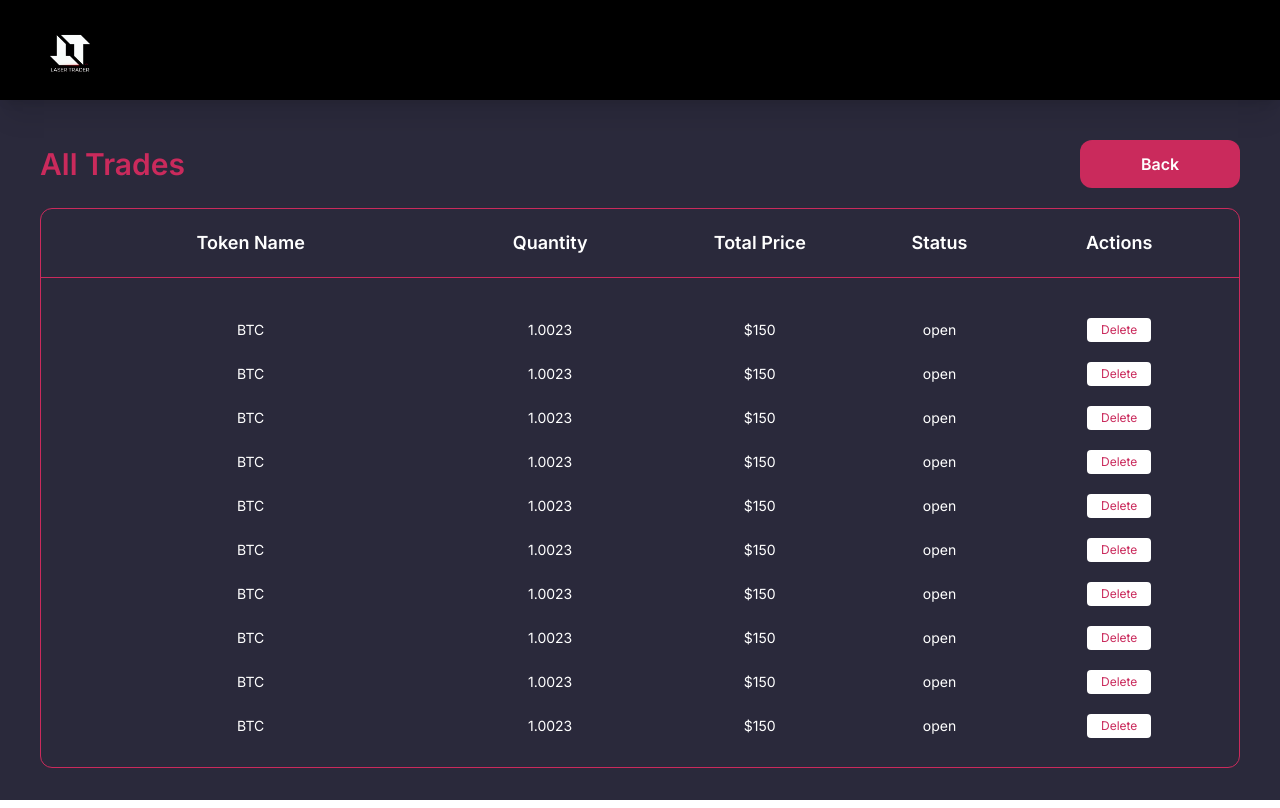
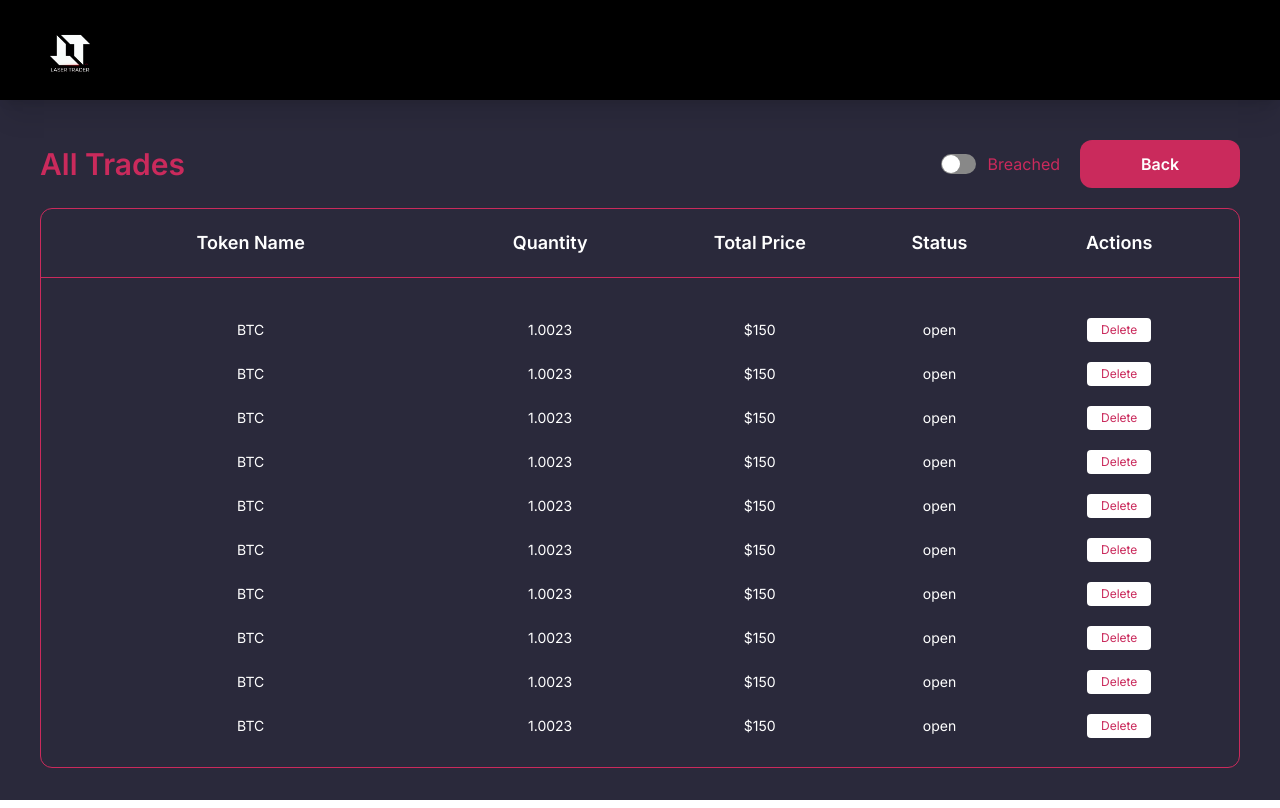
Before and after one commit to uzairusman1425/trading-app, a Next.js app: page /admin/user-trades/1 in a window 1280 px wide. Built offline with nearby package versions, Linux system fonts and the light colour scheme.

Commit message:
Breached toggle button added...

```diff
--- a/package.json
+++ b/package.json
@@ -15,6 +15,7 @@
     "react": "^18",
     "react-dom": "^18",
     "react-icons": "^5.2.1",
+    "react-switch": "^7.0.0",
     "tailwind-scrollbar": "^3.1.0"
   },
   "devDependencies": {
--- a/src/app/admin/user-trades/[slug]/page.js
+++ b/src/app/admin/user-trades/[slug]/page.js
@@ -1,10 +1,14 @@
 "use client"
 
+import { useState } from "react"
 import { useRouter } from "next/navigation"
 import Image from "next/image"
+import Switch from "react-switch"
 
 export default function UserTrades({ params }) {
 	const router = useRouter()
+
+	const [breached, setBreached] = useState(false)
 
 	const trades = [
 		{
@@ -319,6 +323,21 @@ export default function UserTrades({ params }) {
 					<p className="text-3xl font-semibold text-secondary">
 						All Trades
 					</p>
+					<div className="flex flex-row items-center gap-5">
+						<div className="flex flex-row items-center gap-3">
+							<Switch
+								checkedIcon={false}
+								uncheckedIcon={false}
+								onColor="#ca2a5c"
+								height={20}
+								width={35}
+								onChange={(checked) => {
+									setBreached(checked)
+								}}
+								checked={breached}
+							/>
+							<p className="text-secondary">Breached</p>
+						</div>
 						<button
 							className="h-12 w-40 flex items-center justify-center rounded-xl bg-secondary text-white font-semibold"
 							onClick={() => {
@@ -327,6 +346,7 @@ export default function UserTrades({ params }) {
 						>
 							Back
 						</button>
+					</div>
 				</div>
 				<div className="max-h-[70vh] flex-1 flex flex-col gap-5 border border-secondary rounded-xl py-5">
 					<div className="w-full flex flex-row items-center justify-evenly">
```
Also changed, not shown: 1 other file (tests, documents, lock files or other folders). Lines whose indentation alone changed are shown as unchanged.
